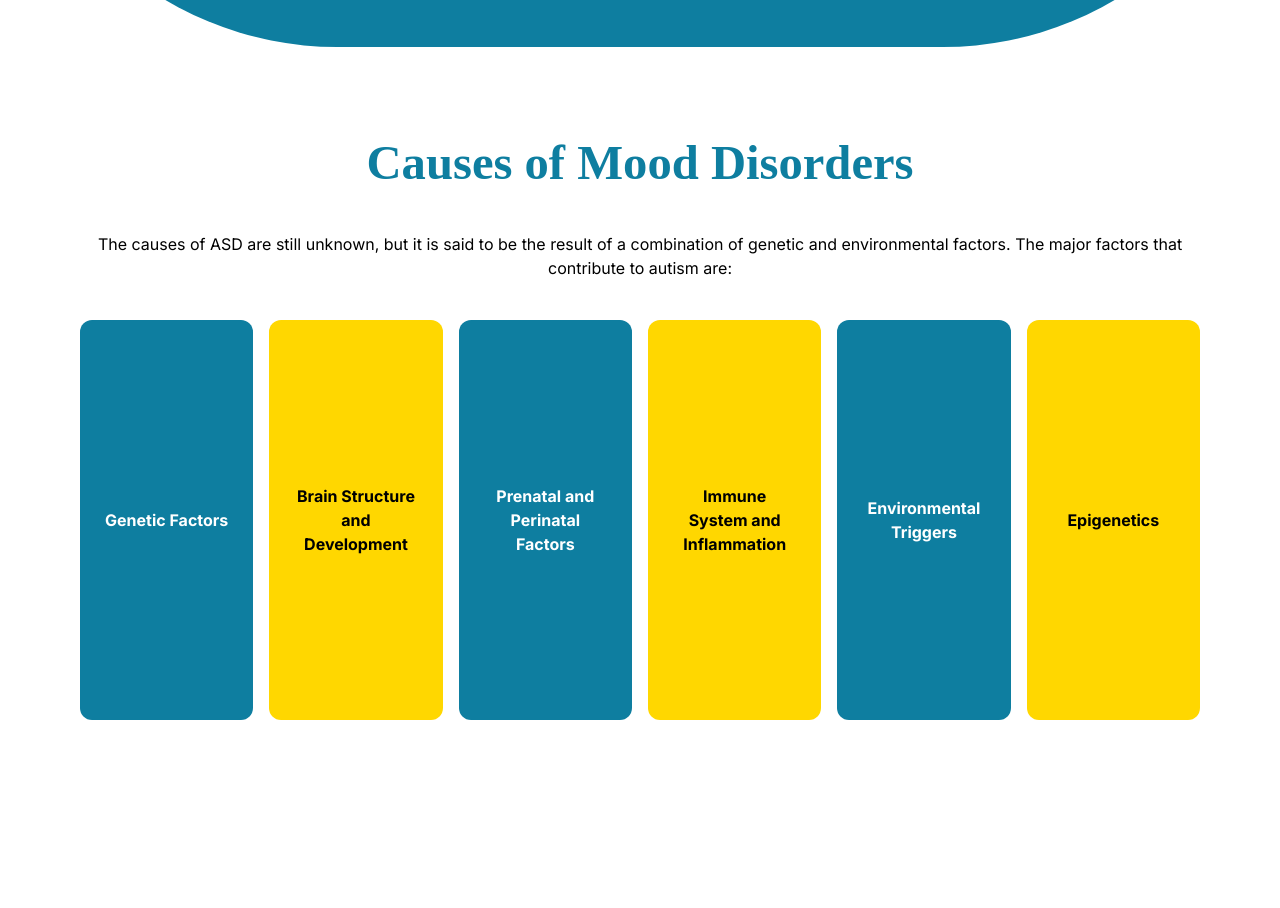
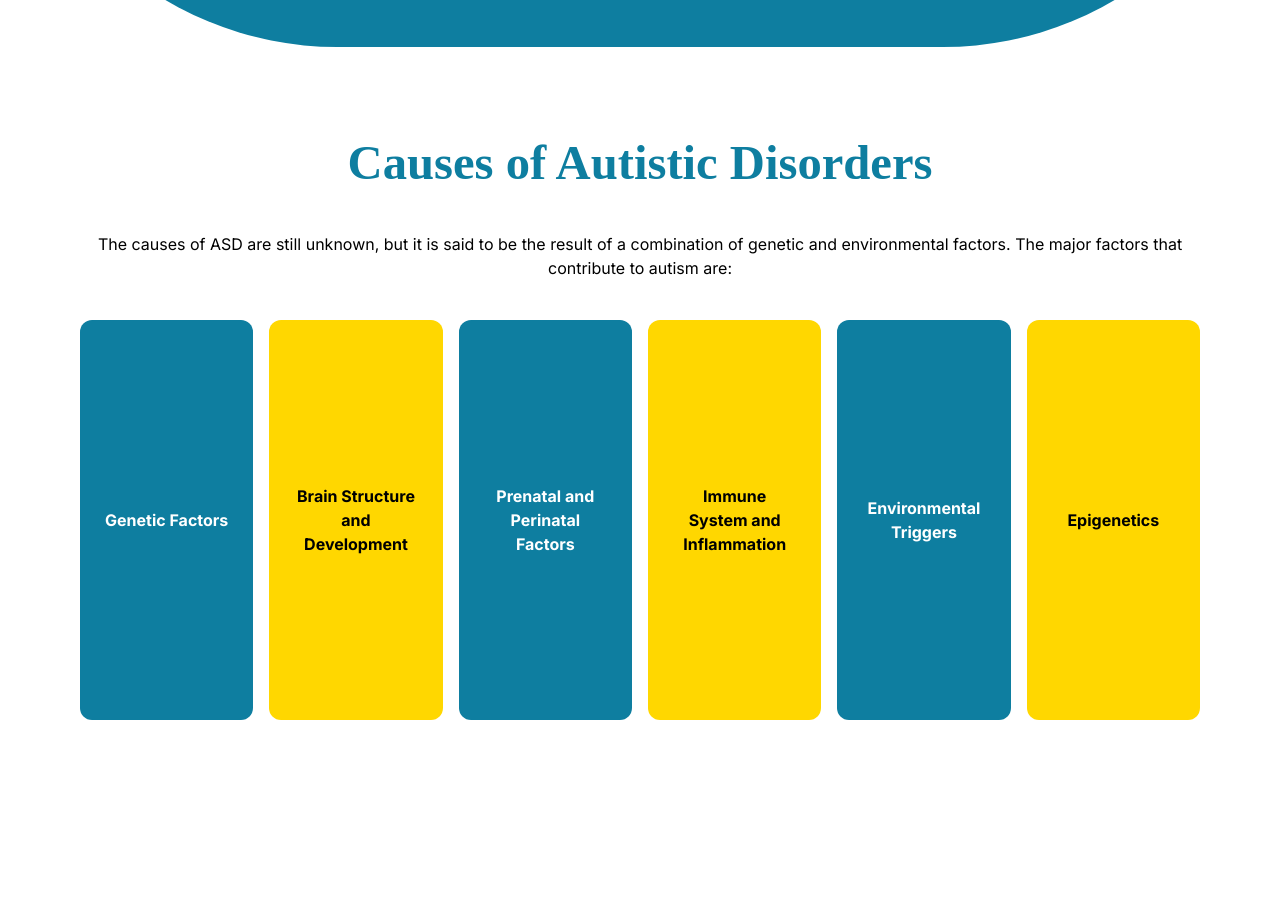
Before and after one commit to manokalp/manokalp, a Next.js app: page /autistic in a window 1280 px wide. Shown: the part 1280-2188 px from the top of the page. Built offline with nearby package versions, Linux system fonts and the light colour scheme.

Commit message:
new next fix

```diff
--- a/app/autistic/page.tsx
+++ b/app/autistic/page.tsx
@@ -42,7 +42,7 @@ const Lifestyle = () => {
 
             {/* Section */}
             <section className="bg-white w-full h-full lg:px-20 px-10 lg:py-20 py-10 text-center">
-                <h2 className={`text-[#0E7EA0] lg:text-[3.8vw] text-[7vw] font-bold ${playfair.className} mb-8`}>Causes of Mood Disorders</h2>
+                <h2 className={`text-[#0E7EA0] lg:text-[3.8vw] text-[7vw] font-bold ${playfair.className} mb-8`}>Causes of Autistic Disorders</h2>
                 <p className="text-black lg:text-[1.25vw] text-[3.5vw] mb-10">The causes of ASD are still unknown, but it is said to be the result of a combination
                 of genetic and environmental factors. The major factors that contribute to autism are:</p>
 
```
